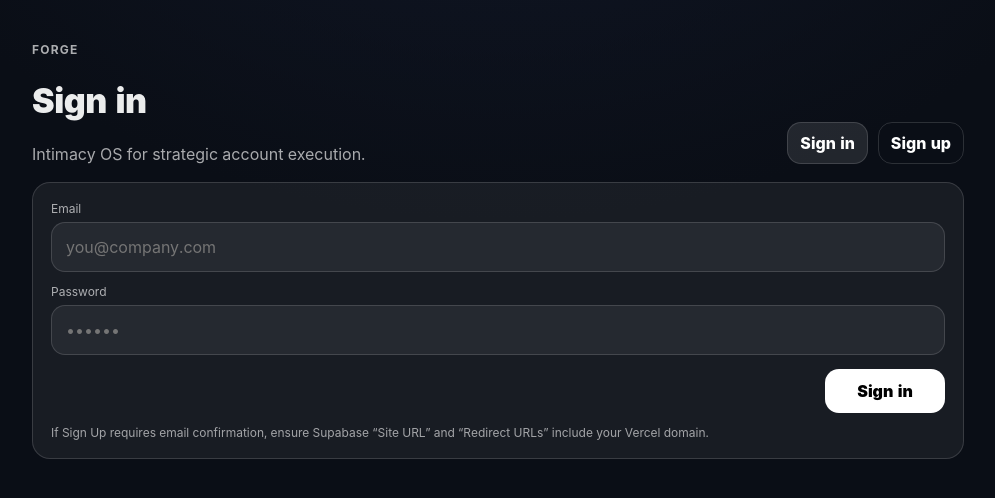
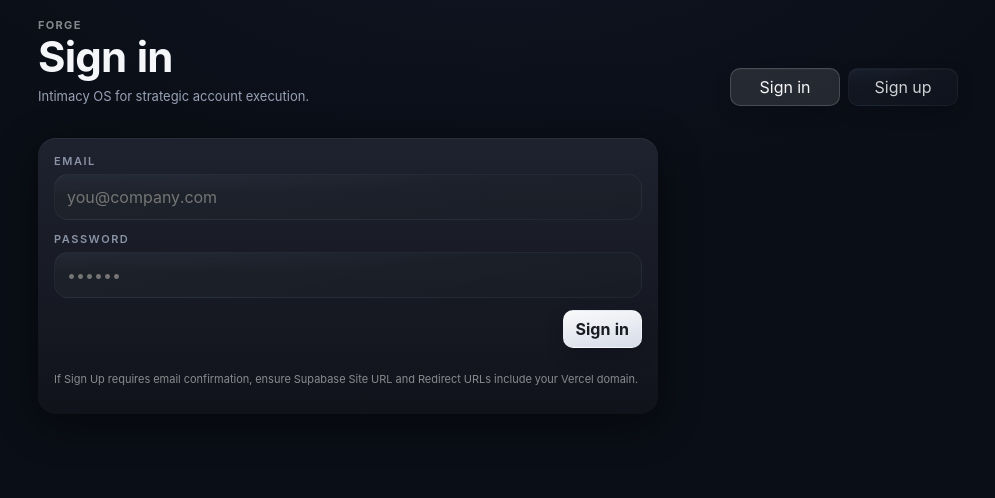
Before and after one commit to vibingcuentas-cloud/followup-coach, a Next.js app: page /login in a window 1280 px wide. Shown: the top 498 px of the page, without its empty margins (142-1137 px from the left). Built offline with nearby package versions, Linux system fonts and the light colour scheme; no server answers.

Commit message:
Unify design system across Today, Accounts, Weekly, Login, and Privacy

```diff
--- a/app/accounts/[id]/page.tsx
+++ b/app/accounts/[id]/page.tsx
@@ -43,7 +43,7 @@ export default function AccountDetailPage() {
 
   if (!accountId) {
     return (
-      <main className="opsPage">
+      <main className="opsPage opsTodayPolish opsStandard">
         <header className="opsTopbar">
           <div>
             <BrandWordmark />
@@ -57,7 +57,7 @@ export default function AccountDetailPage() {
   }
 
   return (
-    <main className="opsPage">
+    <main className="opsPage opsTodayPolish opsStandard">
       <header className="opsTopbar">
         <div style={{ minWidth: 0 }}>
           <BrandWordmark />
--- a/app/accounts/page.tsx
+++ b/app/accounts/page.tsx
@@ -45,7 +45,7 @@ export default function AccountsPage() {
   const msg = formError ?? error;
 
   return (
-    <main className="opsPage">
+    <main className="opsPage opsTodayPolish opsStandard">
       <header className="opsTopbar">
         <div>
           <BrandWordmark />
--- a/app/globals.css
+++ b/app/globals.css
@@ -2604,6 +2604,114 @@ html[data-density="compact"] .field {
   letter-spacing: 0.06em;
   text-transform: uppercase;
   color: rgba(255, 255, 255, 0.46);
+}
+
+/* -------------------- Shared Product Surface (non-Today pages) -------------------- */
+.opsStandard .opsTopbar {
+  padding-bottom: 14px;
+}
+
+.opsStandard .opsTopActions {
+  gap: 6px;
+}
+
+.opsStandard .opsTopActions .btn {
+  min-width: 98px;
+  height: 36px;
+  padding: 0 12px;
+  border-radius: 10px;
+  font-size: 14px;
+  font-weight: 560;
+}
+
+.opsStandard .opsTopActions .btnGhost {
+  border-color: rgba(255, 255, 255, 0.048);
+  color: rgba(255, 255, 255, 0.76);
+  background:
+    radial-gradient(122% 110% at 8% -28%, rgba(131, 163, 255, 0.12), transparent 60%),
+    linear-gradient(160deg, rgba(255, 255, 255, 0.028), rgba(255, 255, 255, 0.009)),
+    rgba(18, 24, 34, 0.42);
+}
+
+.opsStandard .opsTopActions .btnGhost:hover {
+  border-color: rgba(255, 255, 255, 0.078);
+  background:
+    radial-gradient(122% 110% at 8% -28%, rgba(132, 164, 255, 0.14), transparent 58%),
+    linear-gradient(160deg, rgba(255, 255, 255, 0.038), rgba(255, 255, 255, 0.011)),
+    rgba(22, 28, 40, 0.45);
+}
+
+.opsStandard .opsTopActions .btnPrimary {
+  background: rgba(255, 255, 255, 0.9);
+  border-color: rgba(255, 255, 255, 0.22);
+  color: rgba(5, 8, 12, 0.92);
+  font-weight: 620;
+}
+
+.opsStandard .opsTopActions .btnPrimary:hover {
+  background: rgba(255, 255, 255, 0.96);
+}
+
+.opsStandard .opsShell {
+  gap: 24px 20px;
+}
+
+.opsStandard .opsMain {
+  gap: 20px;
+}
+
+.opsStandard .opsBlock,
+.opsStandard .opsContext {
+  border-radius: 18px;
+  background: var(--surface-panel);
+  box-shadow: var(--shadow-diffuse-soft);
+}
+
+.opsStandard .opsCommandBar {
+  height: 42px;
+  border-radius: 18px;
+  background: var(--surface-secondary);
+}
+
+/* -------------------- Auth + Legal -------------------- */
+.authPage,
+.legalPage {
+  max-width: 920px;
+  margin: 0 auto;
+  gap: 20px;
+}
+
+.authCard,
+.legalCard {
+  max-width: 620px;
+}
+
+.authPage .opsTopbar {
+  align-items: flex-end;
+}
+
+.authModeSwitch {
+  gap: 8px;
+}
+
+.authModeSwitch .btn {
+  min-width: 110px;
+}
+
+.authModeSwitch .btn.activeMode {
+  background: rgba(255, 255, 255, 0.11);
+  border-color: rgba(255, 255, 255, 0.16);
+  color: rgba(255, 255, 255, 0.96);
+}
+
+.authCard {
+  display: grid;
+  gap: 12px;
+}
+
+.authActions {
+  display: flex;
+  justify-content: flex-end;
 }
 
 .mobileOnly {
--- a/app/login/page.tsx
+++ b/app/login/page.tsx
@@ -94,156 +94,71 @@ export default function LoginPage() {
   }
 
   return (
-    <main style={{ padding: 24, maxWidth: 980, margin: "0 auto" }}>
-      <div
-        style={{
-          display: "flex",
-          alignItems: "flex-end",
-          justifyContent: "space-between",
-          gap: 12,
-        }}
-      >
+    <main className="opsPage authPage">
+      <header className="opsTopbar">
         <div>
-          <div style={{ fontSize: 12, letterSpacing: "0.1em", textTransform: "uppercase", opacity: 0.72, fontWeight: 700 }}>
-            Forge
-          </div>
-          <h1 style={{ fontSize: 34, fontWeight: 900, letterSpacing: -0.5 }}>
-            {mode === "signin" ? "Sign in" : "Sign up"}
-          </h1>
-          <div style={{ marginTop: 6, opacity: 0.7 }}>
-            Intimacy OS for strategic account execution.
-          </div>
+          <div className="brandTag">Forge</div>
+          <h1 className="opsTitle">{mode === "signin" ? "Sign in" : "Sign up"}</h1>
+          <div className="opsSubtitle">Intimacy OS for strategic account execution.</div>
         </div>
 
-        <div style={{ display: "flex", gap: 10 }}>
+        <div className="opsTopActions authModeSwitch">
           <button
+            className={`btn btnGhost ${mode === "signin" ? "activeMode" : ""}`}
             onClick={() => {
               setMsg(null);
               setMode("signin");
-            }}
-            style={{
-              padding: "10px 12px",
-              borderRadius: 14,
-              border: "1px solid rgba(255,255,255,0.14)",
-              background:
-                mode === "signin" ? "rgba(255,255,255,0.10)" : "transparent",
-              color: "white",
-              cursor: "pointer",
-              fontWeight: 800,
             }}
           >
             Sign in
           </button>
           <button
+            className={`btn btnGhost ${mode === "signup" ? "activeMode" : ""}`}
             onClick={() => {
               setMsg(null);
               setMode("signup");
-            }}
-            style={{
-              padding: "10px 12px",
-              borderRadius: 14,
-              border: "1px solid rgba(255,255,255,0.14)",
-              background:
-                mode === "signup" ? "rgba(255,255,255,0.10)" : "transparent",
-              color: "white",
-              cursor: "pointer",
-              fontWeight: 800,
             }}
           >
             Sign up
           </button>
         </div>
-      </div>
+      </header>
 
-      <section
-        style={{
-          marginTop: 18,
-          borderRadius: 18,
-          border: "1px solid rgba(255,255,255,0.14)",
-          background: "rgba(255,255,255,0.06)",
-          padding: 18,
-        }}
-      >
-        {msg && (
-          <div
-            style={{
-              marginBottom: 12,
-              padding: 12,
-              borderRadius: 14,
-              border: "1px solid rgba(255,255,255,0.12)",
-              background: "rgba(0,0,0,0.25)",
-              fontSize: 13,
-              opacity: 0.95,
-            }}
-          >
-            {msg}
-          </div>
-        )}
+      <section className="opsBlock authCard">
+        {msg && <div className="opsInlineError">{msg}</div>}
 
-        <label style={{ display: "block" }}>
-          <div style={{ fontSize: 12, opacity: 0.7 }}>Email</div>
+        <label>
+          <div className="label">Email</div>
           <input
+            className="field"
             value={email}
             onChange={(e) => setEmail(e.target.value)}
             placeholder="you@company.com"
             inputMode="email"
             autoCapitalize="none"
             autoCorrect="off"
-            style={{
-              width: "100%",
-              marginTop: 6,
-              padding: 14,
-              borderRadius: 14,
-              border: "1px solid rgba(255,255,255,0.14)",
-              background: "rgba(255,255,255,0.06)",
-              color: "white",
-              outline: "none",
-            }}
           />
         </label>
 
-        <label style={{ display: "block", marginTop: 12 }}>
-          <div style={{ fontSize: 12, opacity: 0.7 }}>Password</div>
+        <label>
+          <div className="label">Password</div>
           <input
+            className="field"
             value={password}
             onChange={(e) => setPassword(e.target.value)}
             type="password"
             placeholder="••••••"
-            style={{
-              width: "100%",
-              marginTop: 6,
-              padding: 14,
-              borderRadius: 14,
-              border: "1px solid rgba(255,255,255,0.14)",
-              background: "rgba(255,255,255,0.06)",
-              color: "white",
-              outline: "none",
-            }}
           />
         </label>
 
-        <div style={{ display: "flex", justifyContent: "flex-end", marginTop: 14 }}>
-          <button
-            onClick={handleSubmit}
-            disabled={loading}
-            style={{
-              padding: "12px 16px",
-              borderRadius: 14,
-              border: "none",
-              background: "white",
-              color: "black",
-              fontWeight: 900,
-              cursor: "pointer",
-              minWidth: 120,
-            }}
-          >
+        <div className="authActions">
+          <button className="btn btnPrimary" onClick={handleSubmit} disabled={loading}>
             {loading ? "Working..." : mode === "signin" ? "Sign in" : "Create account"}
           </button>
         </div>
 
-        <div style={{ marginTop: 12, fontSize: 12, opacity: 0.65 }}>
-          If Sign Up requires email confirmation, ensure Supabase “Site URL” and “Redirect
-          URLs” include your Vercel domain.
+        <div className="opsInlineHint">
+          If Sign Up requires email confirmation, ensure Supabase Site URL and Redirect URLs include your Vercel domain.
         </div>
       </section>
     </main>
--- a/app/weekly/page.tsx
+++ b/app/weekly/page.tsx
@@ -29,7 +29,7 @@ export default function WeeklyPage() {
   }
 
   return (
-    <main className="opsPage">
+    <main className="opsPage opsTodayPolish opsStandard">
       <header className="opsTopbar">
         <div>
           <BrandWordmark />
```
Also changed, not shown: app/privacy/page.tsx (+14 -5 lines).
